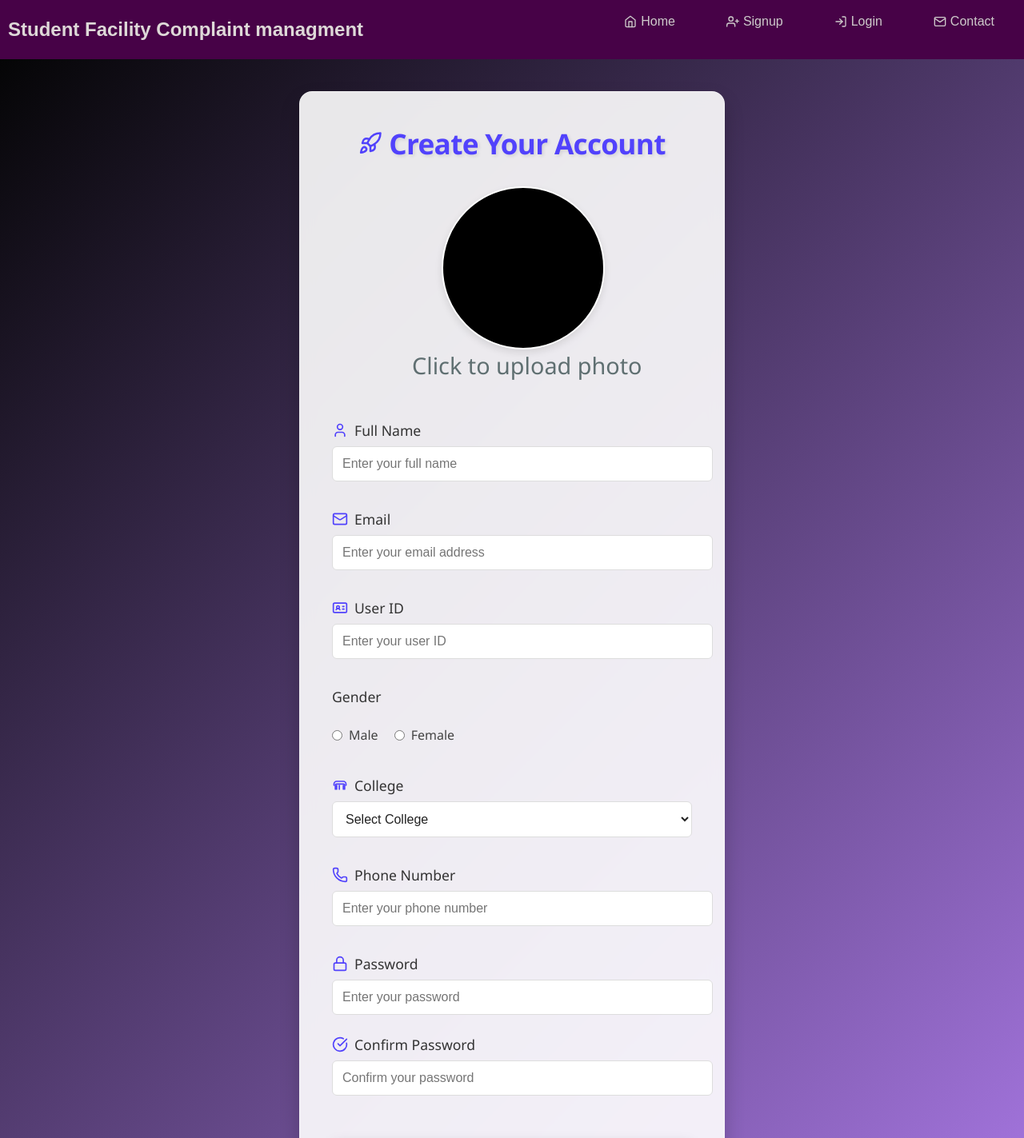
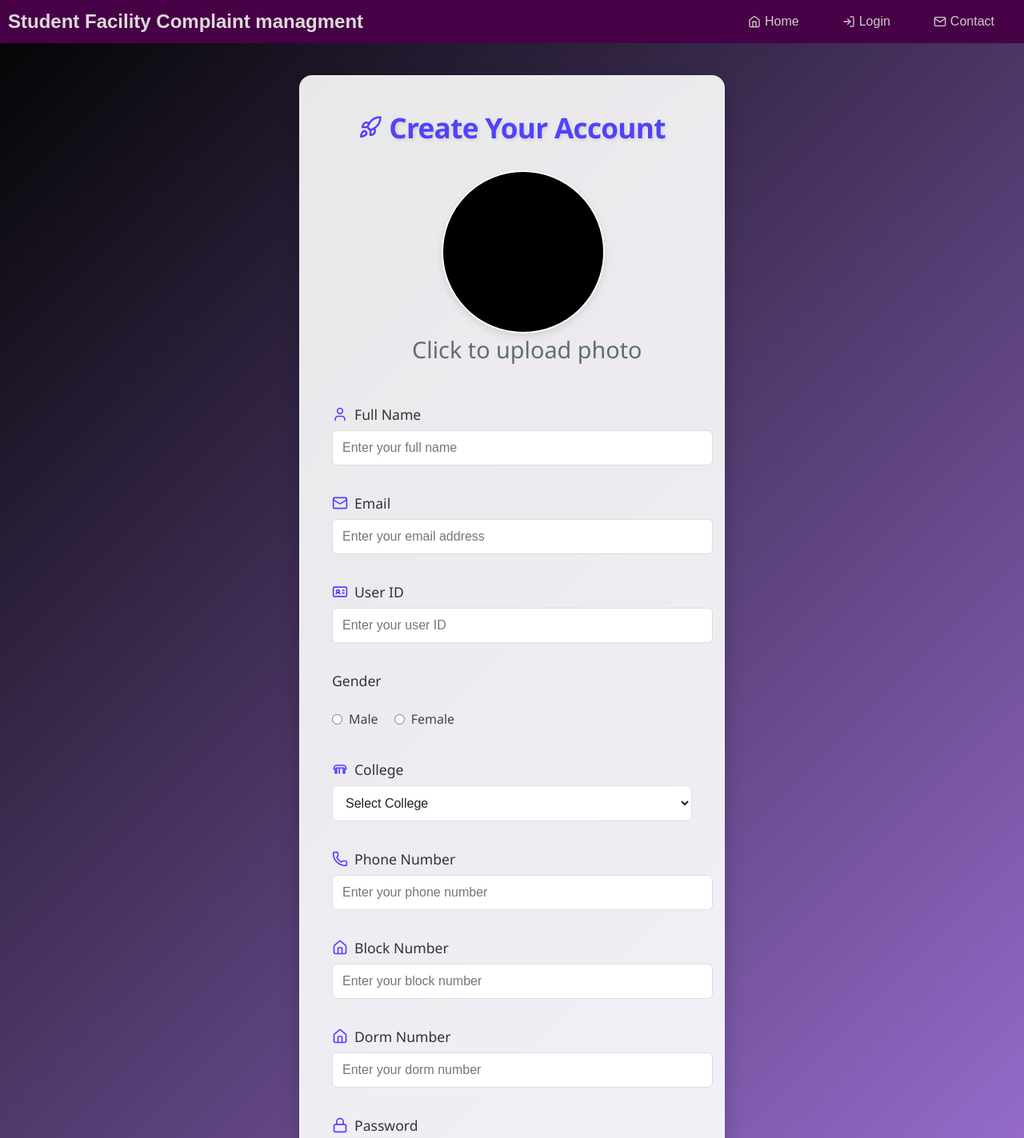
Before and after one commit to DHL-Code/StudentFacilityComplaintManagmentSystem, a React (Vite) app in the folder client/: page /Signup in a window 1280 px wide. Shown: the top 1423 px of the page at 80% size. Built offline with nearby package versions, Linux system fonts and the light colour scheme.

Commit message:
working in the student dashboard and signup page  with additional functionality and styles

```diff
--- a/client/src/components/Login.jsx
+++ b/client/src/components/Login.jsx
@@ -41,7 +41,7 @@ const Login = () => {
         } else if (firstLetter === 'v') {
           navigate('/SupervisorPage');
         }
-         else {
+        else {
           navigate('/');
         }
       } else {
@@ -93,6 +93,8 @@ const Login = () => {
             <Link to="/forgot-password" className="forgot-password">
               Forgot Password?
             </Link>
+
+
             {userId.charAt(0).toLowerCase() === 's' && (
               <p className="no-account">
                 Don't have an account? <Link to="/signup" className="signup-link">Sign Up</Link>
--- a/client/src/components/Navbar.jsx
+++ b/client/src/components/Navbar.jsx
@@ -26,7 +26,7 @@ const Navbar = () => {
 
   const navLinks = [
     { path: "/", title: "Home", icon: <FiHome />, tooltip: "Return to homepage" },
-    { path: "/signup", title: "Signup", icon: <FiUserPlus />, tooltip: "Create new account" },
+    // { path: "/signup", title: "Signup", icon: <FiUserPlus />, tooltip: "Create new account" },
     { path: "/login", title: "Login", icon: <FiLogIn />, tooltip: "Access your account" },
     { path: "/contactus", title: "Contact", icon: <FiMail />, tooltip: "Get in touch with support" }
   ];
--- a/client/src/components/ProctorDashboard.jsx
+++ b/client/src/components/ProctorDashboard.jsx
@@ -1,6 +1,6 @@
 import React, { useState } from 'react';
 import { FontAwesomeIcon } from '@fortawesome/react-fontawesome';
-import { faFlag,faUserEdit, faUpload, faCommentDots } from '@fortawesome/free-solid-svg-icons';
+import { faFlag, faUserEdit, faUpload, faCommentDots } from '@fortawesome/free-solid-svg-icons';
 import { faQuestionCircle } from '@fortawesome/free-solid-svg-icons';
 import '../styles/ProctorDashboard.css';
 
@@ -111,7 +111,7 @@ function ProctorDashboard() {
           </div>
         </div>
 
-        <div className="desktop-nav">
+        <div className="desk-nav">
           <button onClick={() => handleNavigation('notifications')}>Notifications</button>
           <button onClick={() => handleNavigation('profile')}>Profile</button>
           <button onClick={() => handleNavigation('report')}>Write Report</button>
--- a/client/src/components/Signup.jsx
+++ b/client/src/components/Signup.jsx
@@ -2,7 +2,7 @@ import React, { useState, useRef, useEffect } from "react";
 import { useNavigate } from "react-router-dom";
 import Navbar from './Navbar';
 import { motion, AnimatePresence } from "framer-motion";
-import { Rocket, User, Mail, IdCard, Phone, Lock, CheckCircle, ChevronDown, Camera, } from 'lucide-react';
+import { Rocket, User, Mail, IdCard, Phone, Lock, CheckCircle, ChevronDown, Camera, Home } from 'lucide-react';
 import "../styles/Signup.css";
 
 const colleges = [
@@ -38,6 +38,8 @@ const Signup = () => {
     const [isCollegeOpen, setIsCollegeOpen] = useState(false);
     const [isDepartmentOpen, setIsDepartmentOpen] = useState(false);
     const collegeRef = useRef(null);
+    const [blockNumber, setBlockNumber] = useState("");  // New state for block number
+    const [dormNumber, setDormNumber] = useState("");    // New state for dorm number
     const departmentRef = useRef(null);
 
     // Close dropdowns when clicking outside
@@ -104,6 +106,20 @@ const Signup = () => {
             case "gender":
                 if (!value) errorMessage = "Gender is required";
                 break;
+            case "blockNumber":  // Validate Block Number
+                if (!value) {
+                    errorMessage = "Block Number is required";
+                } else if (!/^\d+$/.test(value)) { // Ensure it's a number
+                    errorMessage = "Block Number must be a number";
+                }
+                break;
+            case "dormNumber":    // Validate Dorm Number
+                if (!value) {
+                    errorMessage = "Dorm Number is required";
+                } else if (!/^\d+$/.test(value)) {  // Ensure it's a number
+                    errorMessage = "Dorm Number must be a number";
+                }
+                break;
             default:
                 break;
         }
@@ -148,6 +164,8 @@ const Signup = () => {
         validateField("password", password);
         validateField("confirmPassword", confirmPassword);
         validateField("gender", gender);
+        validateField("blockNumber", blockNumber); // Validate new fields
+        validateField("dormNumber", dormNumber);   // Validate new fields
 
         if (Object.values(validationErrors).some((error) => error)) {
             setError("Please fix the errors before submitting.");
@@ -163,6 +181,8 @@ const Signup = () => {
         formData.append("phoneNumber", phoneNumber);
         formData.append("password", password);
         formData.append("gender", gender);
+        formData.append("blockNumber", blockNumber);  // Append to form data
+        formData.append("dormNumber", dormNumber);
         if (profilePhoto) {
             formData.append("profilePhoto", profilePhoto);
         }
@@ -199,10 +219,10 @@ const Signup = () => {
                     <div className="input-group photo-upload-group">
                         <div
                             className="profile-photo-container"
+                            onClick={() => document.getElementById("profilePhoto").click()}
                         >
                             <div
                                 className="profile-preview"
-                                onClick={() => document.getElementById("profilePhoto").click()}
                             >
                                 {profilePreview ? (
                                     <img src={profilePreview} alt="Profile preview" />
@@ -252,7 +272,10 @@ const Signup = () => {
                             placeholder="Enter your email address"
                             value={email}
                             onChange={(e) => setEmail(e.target.value)}
+                            onBlur={handleBlur}
+                            className={validationErrors.email ? "error-input" : ""}
                         />
+                        {validationErrors.email && <span className="error">{validationErrors.email}</span>}
                     </div>
 
                     <div className="input-groups">
@@ -315,7 +338,12 @@ const Signup = () => {
                         <select id="college" value={college} onChange={(e) => {
                             setCollege(e.target.value);
                             setDepartment(''); // Reset department when college changes
-                        }}>
+                            validateField("college", e.target.value);
+
+                        }}
+                            onBlur={handleBlur}
+                            className={validationErrors.college ? "error-input" : ""}
+                        >
                             <option value="">Select College</option>
                             {colleges.map((col) => (
                                 <option key={col.name} value={col.name}>
@@ -323,6 +351,7 @@ const Signup = () => {
                                 </option>
                             ))}
                         </select>
+                        {validationErrors.college && <span className="error">{validationErrors.college}</span>}
                     </div>
 
                     {/* Department Dropdown */}
@@ -335,7 +364,12 @@ const Signup = () => {
                             <select
                                 id="department"
                                 value={department}
-                                onChange={(e) => setDepartment(e.target.value)}
+                                onChange={(e) => {
+                                    setDepartment(e.target.value)
+                                    validateField("department", e.target.value);
+                                }}
+                                onBlur={handleBlur}
+                                className={validationErrors.department ? "error-input" : ""}
                             >
                                 <option value="">Select Department</option>
                                 {colleges
@@ -346,6 +380,7 @@ const Signup = () => {
                                         </option>
                                     ))}
                             </select>
+                            {validationErrors.department && <span className="error">{validationErrors.department}</span>}
                         </div>
                     )}
 
@@ -357,10 +392,50 @@ const Signup = () => {
                         <input
                             type="text"
                             id="phoneNumber"
+                            name="phoneNumber"
                             placeholder="Enter your phone number"
                             value={phoneNumber}
                             onChange={(e) => setPhoneNumber(e.target.value)}
+                            onBlur={handleBlur}
+                            className={validationErrors.phoneNumber ? "error-input" : ""}
                         />
+                        {validationErrors.phoneNumber && <span className="error">{validationErrors.phoneNumber}</span>}
+                    </div>
+
+                    <div className="input-groups">
+                        <label htmlFor="blockNumber">
+                            <Home className="mr-2" />
+                            Block Number
+                        </label>
+                        <input
+                            type="text"
+                            id="blockNumber"
+                            name="blockNumber"
+                            placeholder="Enter your block number"
+                            value={blockNumber}
+                            onChange={(e) => setBlockNumber(e.target.value)}
+                            onBlur={handleBlur}
+                            className={validationErrors.blockNumber ? "error-input" : ""}
+                        />
+                        {validationErrors.blockNumber && <span className="error">{validationErrors.blockNumber}</span>}
+                    </div>
+
+                    <div className="input-groups">
+                        <label htmlFor="dormNumber">
+                            <Home className="mr-2" />
+                            Dorm Number
+                        </label>
+                        <input
+                            type="text"
+                            id="dormNumber"
+                            name="dormNumber"
+                            placeholder="Enter your dorm number"
+                            value={dormNumber}
+                            onChange={(e) => setDormNumber(e.target.value)}
+                            onBlur={handleBlur}
+                            className={validationErrors.dormNumber ? "error-input" : ""}
+                        />
+                        {validationErrors.dormNumber && <span className="error">{validationErrors.dormNumber}</span>}
                     </div>
 
                     <div className="input-groups">
@@ -371,10 +446,14 @@ const Signup = () => {
                         <input
                             type="password"
                             id="password"
+                            name="password"
                             placeholder="Enter your password"
                             value={password}
                             onChange={(e) => setPassword(e.target.value)}
+                            onBlur={handleBlur}
+                            className={validationErrors.password ? "error-input" : ""}
                         />
+                        {validationErrors.password && <span className="error">{validationErrors.password}</span>}
                     </div>
 
                     <div className="input-groups">
@@ -385,10 +464,14 @@ const Signup = () => {
                         <input
                             type="password"
                             id="confirmPassword"
+                            name="confirmPassword"
                             placeholder="Confirm your password"
                             value={confirmPassword}
                             onChange={(e) => setConfirmPassword(e.target.value)}
+                            onBlur={handleBlur}
+                            className={validationErrors.confirmPassword ? "error-input" : ""}
                         />
+                        {validationErrors.confirmPassword && <span className="error">{validationErrors.confirmPassword}</span>}
                     </div>
 
                     <motion.button
--- a/client/src/components/StudentAccount.jsx
+++ b/client/src/components/StudentAccount.jsx
@@ -372,7 +372,7 @@ const Dashboard = () => {
                     </div>
                 </div>
                 {/* Navigation Buttons for Desktop View */}
-                <div className="desktop-nav">
+                <div className="desk-nav">
                     <button onClick={() => handleNavigation('complaintForm')}>Complaint Form</button>
                     <button onClick={() => handleNavigation('viewProfile')}>View Profile</button>
                     <button onClick={() => handleNavigation('editProfile')}>Edit Profile</button>
--- a/client/src/styles/ProctorDashboard.css
+++ b/client/src/styles/ProctorDashboard.css
@@ -1,7 +1,7 @@
 .proctor-dashboard {
   display: flex;
   min-height: 100vh;
-  background-image: url('../assets/dorm.webp'); /* Replace with your image path */
+  background-image: url("../assets/dorm.webp"); /* Replace with your image path */
   background-size: cover;
   background-repeat: no-repeat;
   background-position: center;
@@ -49,7 +49,7 @@
 }
 
 .dashboard-content h2 {
-  color : #007bff;
+  color: #007bff;
   text-align: center;
 }
 
@@ -171,7 +171,6 @@ font-size: 1.1em;
   margin-top: 10px;
 }
 
-
 .urgent {
   border-left: 5px solid red;
   padding-left: 15px;
@@ -223,25 +222,25 @@ font-size: 1.1em;
   resize: vertical;
 }
 
- .txt{
+.txt {
   color: white;
 }
-.report-panel textarea{
+.report-panel textarea {
   width: 90%;
   height: 200px;
   margin-left: 10px;
 }
 
-.report-panel button{
+.report-panel button {
   margin-top: 5%;
   margin-left: 40%;
 }
 
-.report-panel h2{
+.report-panel h2 {
   text-align: center;
   color: #090909;
   font-weight: bolder;
-font-size:  xx-large;
+  font-size: xx-large;
 }
 
 .submit-report-btn {
@@ -287,11 +286,13 @@ font-size:  xx-large;
   max-width: 600px;
 }
 
-.complaint-details h2, .complaint-details h3, .complaint-details p{
+.complaint-details h2,
+.complaint-details h3,
+.complaint-details p {
   margin-bottom: 10px;
 }
 
-.complaint-details button{
+.complaint-details button {
   background-color: #007bff;
   color: white;
   border: none;
@@ -426,7 +427,7 @@ font-size:  xx-large;
   margin-right: 40px;
 }
 
-.desktop-nav{
+.desktop-nav {
   margin-left: 20%;
 }
 
@@ -454,14 +455,11 @@ font-size:  xx-large;
     margin-right: 40px;
   }
 
-  .desktop-nav {
-    margin-left: 20%;
-    display: flex; /* Show desktop nav on desktop */
-    justify-content: flex-end; /* Align buttons to the right */
-    gap: 10px; /* Space between buttons */
+  .desk-nav {
+    display: none; /* Show desktop nav on desktop */
   }
 
-  .desktop-nav button {
+  .desk-nav button {
     padding: 10px 15px;
     background-color: #007bff;
     color: white;
--- a/client/src/styles/Student.css
+++ b/client/src/styles/Student.css
@@ -44,8 +44,6 @@ body {
   color: #fba53b;
 }
 
-
-
 /* Top Navigation Bar */
 .top-nav {
   display: flex;
@@ -69,12 +67,12 @@ body {
   z-index: 1001; /* Ensure it's on top */
 }
 /* Desktop Navigation Buttons */
-.desktop-nav {
+.desk-nav {
   display: none;
   /* Hide by default */
 }
 
-.desktop-nav button {
+.desk-nav button {
   background-color: #fba53b;
   border: none;
   color: white;
@@ -84,7 +82,7 @@ body {
   cursor: pointer;
 }
 
-.desktop-nav button:hover {
+.desk-nav button:hover {
   background-color: #ffffff;
   color: rgb(0, 0, 0);
 }
@@ -320,7 +318,7 @@ button:hover {
 }
 
 @media (min-width: 769px) {
-    .nav-items{
+  .nav-items {
     display: none;
   }
   .content {
@@ -329,7 +327,6 @@ button:hover {
     margin-left: 300px;
     /* Ensure content is pushed to the right of the sidebar */
 
-
     /* Remove left margin for mobile */
   }
   .hamburger {
@@ -337,7 +334,7 @@ button:hover {
     /* Hide hamburger icon on desktop */
   }
 
-    .desktop-nav {
+  .desk-nav {
     display: flex;
     /* Show desktop navigation buttons on desktop */
     margin-bottom: 20px;
@@ -425,7 +422,6 @@ button:hover {
 .narrow-input {
   max-width: 400px; /* Adjust as needed */
   width: 100%;
-
 }
 
 /* Edit Profile Form Styling */
@@ -462,10 +458,9 @@ button:hover {
   color: black;
   margin-top: 5%;
 }
-  .gender{
+.gender {
   color: #0b0b0b;
 }
-
 
 .edit-profile form button[type="submit"] {
   width: 100%;
@@ -488,7 +483,7 @@ button:hover {
 
 .star:hover svg,
 .star.active svg {
-    color: #FFD700;
+  color: #ffd700;
 }
 
 .star-rating {
```
Also changed, not shown: 6 other files (tests, documents, lock files or other folders). Lines whose indentation alone changed are shown as unchanged.
